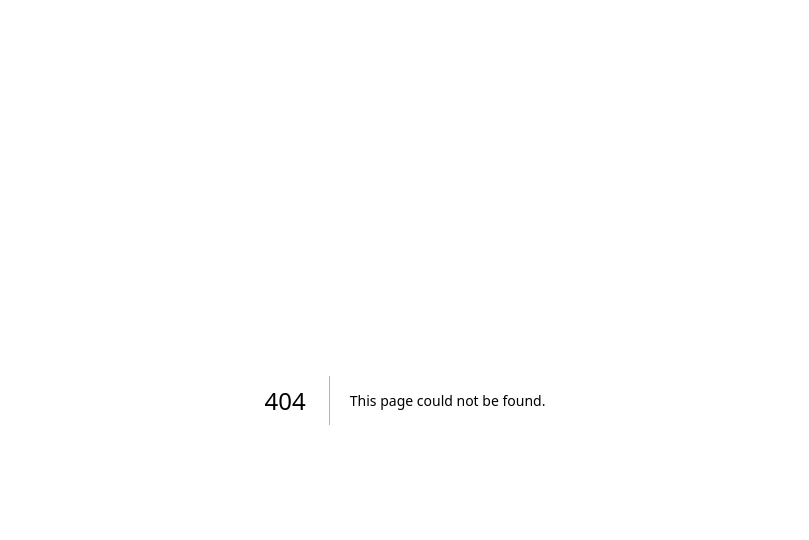
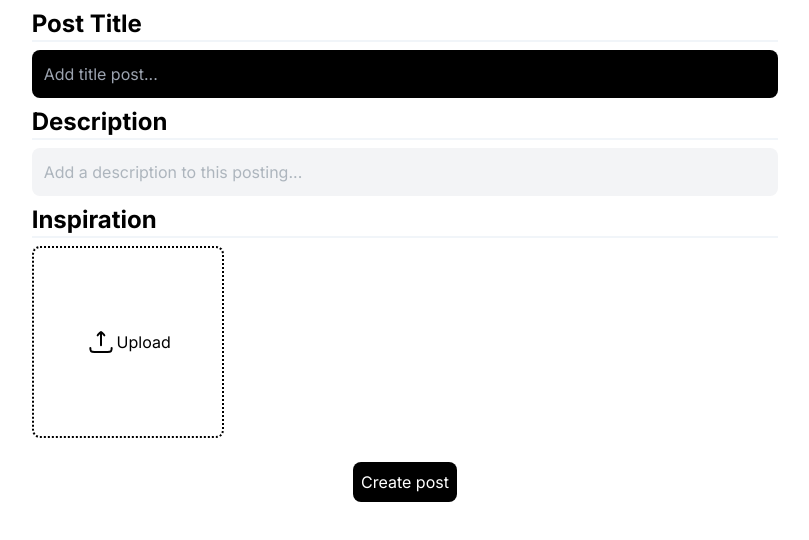
Before and after one commit to Sprihanjay/TuneIn, a Next.js app in the folder client/: page /create-post in a window 1280 px wide. Before the commit this address had no page. Shown: the top 540 px of the page, without its empty margins (235-1044 px from the left). Built offline with nearby package versions, Linux system fonts and the light colour scheme.

Commit message:
Finished post form.

```diff
--- /dev/null
+++ b/client/app/components/post-form/post-form.tsx
@@ -0,0 +1,132 @@
+'use client';
+
+import { useEditor, EditorContent } from '@tiptap/react';
+
+import StarterKit from '@tiptap/starter-kit';
+import Placeholder from '@tiptap/extension-placeholder'
+
+import './style.css';
+import { ChangeEvent, ChangeEventHandler, MouseEvent, useState } from 'react';
+
+type THeaderProps = {
+  text: string
+}
+
+const Header = ({ text }: THeaderProps) => {
+  return <>
+    <div className='font-bold text-2xl mt-2'>{ text }</div>
+    <div className='w-full border-b-2 border-b-slate-100 mb-2'></div>
+  </>
+}
+
+enum EFileType {
+  Audio,
+  Image
+}
+
+type TFileItemProps = {
+  file: File,
+  fileType: EFileType
+}
+
+const FileItem = ({ file, fileType }: TFileItemProps) => {
+  const sampleImage = `https://plus.unsplash.com/premium_photo-1722002219049-1c41e1a034c8?q=80&w=1848&auto=format&fit=crop&ixlib=rb-4.0.3&ixid=M3wxMjA3fDB8MHxwaG90by1wYWdlfHx8fGVufDB8fHx8fA%3D%3D`;
+
+  return <div className='w-48 h-48 flex justify-center items-center bg-white rounded-lg border-2'>
+    {
+      fileType === EFileType.Image ? <img src={sampleImage} alt="Picture" className='w-48 h-48 object-cover rounded-lg' /> : (<div className='flex flex-col item-center justify-center'>
+        <svg xmlns="http://www.w3.org/2000/svg" viewBox="0 0 24 24" width="32" height="32" color="#000000" fill="none" className='mx-auto'>
+          <circle cx="6.5" cy="18.5" r="3.5" stroke="currentColor" stroke-width="1.5" />
+          <circle cx="18" cy="16" r="3" stroke="currentColor" stroke-width="1.5" />
+          <path d="M10 18.5L10 7C10 6.07655 10 5.61483 10.2635 5.32794C10.5269 5.04106 11.0175 4.9992 11.9986 4.91549C16.022 4.57222 18.909 3.26005 20.3553 2.40978C20.6508 2.236 20.7986 2.14912 20.8993 2.20672C21 2.26432 21 2.4315 21 2.76587V16" stroke="currentColor" stroke-width="1.5" stroke-linecap="round" stroke-linejoin="round" />
+          <path d="M10 10C15.8667 10 19.7778 7.66667 21 7" stroke="currentColor" stroke-width="1.5" stroke-linecap="round" stroke-linejoin="round" />
+        </svg>
+        <div className='px-2 w-48 text-center truncate text-ellipsis'>{ file.name }</div>
+      </div>)
+    }
+  </div>
+}
+
+const FileUploadButton = ({ uploadFile }: { uploadFile: ChangeEventHandler<HTMLInputElement> }) => {
+  return <div>
+    <label htmlFor="file-input" className='w-48 h-48 bg-white flex justify-center items-center rounded-lg text-black border-dotted border-2 border-black cursor-pointer'>
+      <svg xmlns="http://www.w3.org/2000/svg" viewBox="0 0 24 24" width="32" height="32" color="#000000" fill="none">
+        <path d="M12 4.5L12 14.5M12 4.5C11.2998 4.5 9.99153 6.4943 9.5 7M12 4.5C12.7002 4.5 14.0085 6.4943 14.5 7" stroke="currentColor" strokeWidth="1.5" strokeLinecap="round" strokeLinejoin="round" />
+        <path d="M20 16.5C20 18.982 19.482 19.5 17 19.5H7C4.518 19.5 4 18.982 4 16.5" stroke="currentColor" strokeWidth="1.5" strokeLinecap="round" strokeLinejoin="round" />
+      </svg>
+      <div>Upload</div>
+    </label>
+    <input id='file-input' type='file' className='hidden' onChange={uploadFile} />
+  </div>
+}
+
+const PostForm = () => {
+  const editor = useEditor({
+    extensions: [
+      StarterKit,
+      Placeholder.configure({
+        placeholder: 'Add a description to this posting...',
+      }),
+    ],
+    content: '',
+  });
+
+  const [files, setFiles] = useState<TFileItemProps[]>([]);
+
+  const determineFileType = (file: File) => {
+    const name = file.type.toLowerCase();
+    if (name.includes("jpeg") || name.includes("png") || name.includes("jpg")) {
+      return EFileType.Image;
+    } else if (name.includes("mpeg") || name.includes("wav") || name.includes("ogg") || name.includes("aac")) {
+      return EFileType.Audio;
+    }
+
+    throw new Error("File is not supported.");
+  }
+
+  const uploadFile = (event: ChangeEvent<HTMLInputElement>) => {
+    const tmp: TFileItemProps[] = [];
+    if (!event.target.files) return;
+
+    for (let i = 0; i < event.target.files.length; i++) {
+      const file = event.target.files.item(i);
+      if (!file) continue;
+
+      try {
+        const type = determineFileType(file);
+
+        tmp.push({
+          file,
+          fileType: type
+        });
+      } catch (e) {
+        console.log(`${file.name} was not processed because file could not be supported.`);
+        continue;
+      }
+    }
+
+    setFiles([...tmp, ...files]);
+  }
+
+  const createPost = (event: MouseEvent<HTMLButtonElement>) => {
+
+  }
+
+  return <div className="w-7/12">
+    <Header text='Post Title'></Header>
+    <input className="bg-black text-white p-3 rounded-lg w-full" placeholder='Add title post...'></input>
+    <Header text='Description'></Header>
+    <EditorContent className="bg-gray-100 p-3 rounded-lg outline-none border-none shadow-none border-0" editor={editor} />
+    <Header text='Inspiration'></Header>
+    <div className='w-full flex gap-4'>
+      <FileUploadButton uploadFile={uploadFile}></FileUploadButton>
+      {
+        files.map((item) => <FileItem file={item.file} fileType={item.fileType} key={item.file.name} ></FileItem>)
+      }
+    </div>
+    <div className='w-full flex justify-center mt-6'>
+      <button className='text-white bg-black p-2 rounded-lg' onClick={createPost}>Create post</button>
+    </div>
+  </div>
+};
+export default PostForm;
--- /dev/null
+++ b/client/app/components/post-form/style.css
@@ -0,0 +1,16 @@
+.ProseMirror:focus {
+  outline: none;
+}
+
+.ProseMirror {
+  width: 100%;
+  height: 100%;
+}
+
+.tiptap p.is-editor-empty:first-child::before {
+  color: #adb5bd;
+  content: attr(data-placeholder);
+  float: left;
+  height: 0;
+  pointer-events: none;
+}
--- /dev/null
+++ b/client/app/create-post/layout.tsx
@@ -0,0 +1,11 @@
+import { Input } from "../components/ui/input";
+import PostForm from "../components/post-form/post-form";
+
+const createPost = ({ children }: { children: React.ReactElement }) => {
+  return <div className="w-screen h-screen flex justify-center">
+    <PostForm>
+    </PostForm>
+  </div>
+};
+
+export default createPost;
--- /dev/null
+++ b/client/app/create-post/page.tsx
@@ -0,0 +1,7 @@
+import React from "react";
+
+const createPost = () => {
+  return <div>create post</div>;
+};
+
+export default createPost;
--- a/client/package.json
+++ b/client/package.json
@@ -11,6 +11,11 @@
   "dependencies": {
     "@radix-ui/react-label": "^2.1.0",
     "@tabler/icons-react": "^3.11.0",
+    "@tiptap/extension-focus": "^2.5.7",
+    "@tiptap/extension-placeholder": "^2.5.7",
+    "@tiptap/pm": "^2.5.7",
+    "@tiptap/react": "^2.5.7",
+    "@tiptap/starter-kit": "^2.5.7",
     "clsx": "^2.1.1",
     "firebase": "^10.12.4",
     "framer-motion": "^11.3.19",
```
Also changed, not shown: 1 other file (tests, documents, lock files or other folders).
